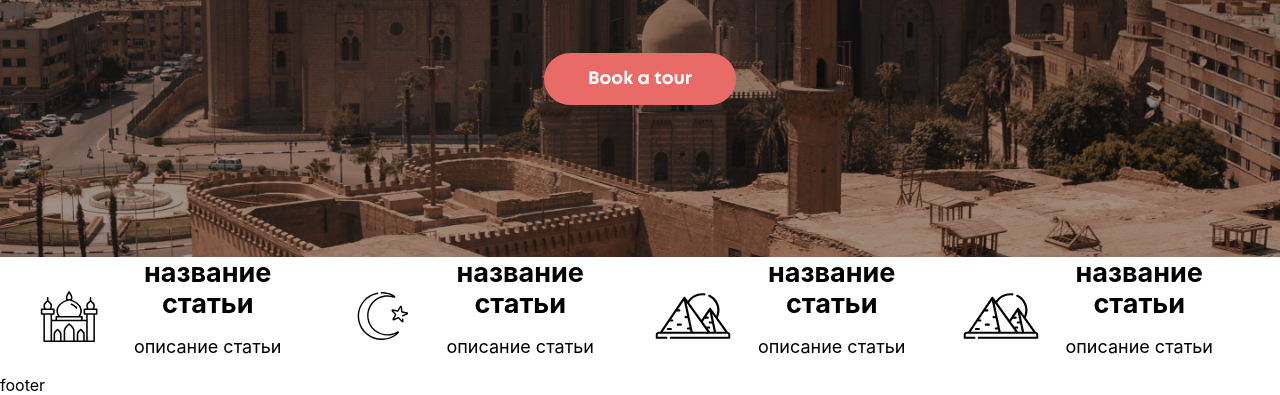
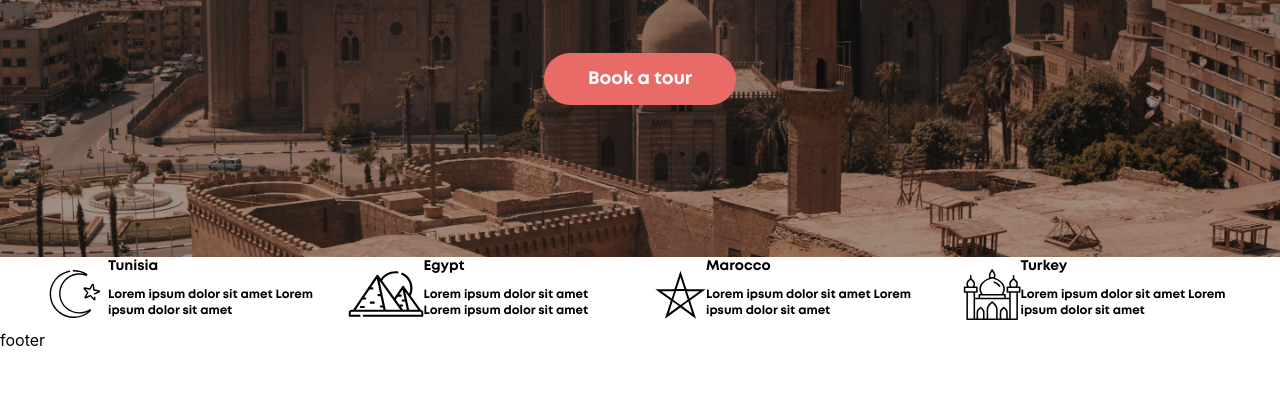
Before and after one commit to Armen-Kazarov/www-miaterra, a website: page src/index.html in a window 1280 px wide. Shown: the part 543-938 px from the top of the page. After the commit the page ends 893 px from the top, so only its background shows below. Drawn offline with nearby package versions, Linux system fonts and the light colour scheme; files that its build step writes are made by us from their sources; files whose address does not match are found by name.

Commit message:
add some style to swiper

```diff
--- a/gulp/version.json
+++ b/gulp/version.json
@@ -1,3 +1,3 @@
 {
-    "main": "20230122222145"
+    "main": "20230221180450"
 }
--- a/src/html/someInfoCountry.html
+++ b/src/html/someInfoCountry.html
@@ -5,30 +5,15 @@
         <div class="swiper-slide">
           <img
             class="swiper-slide__image"
-            src="./img/icons/castle.svg"
-            alt="image"
-          />
-          <div class="slide-text">
-            <h2 class="slide-text__article-title">
-              название статьи
-            </h2>
-            <p class="slide-text__article-description">
-              описание статьи
-            </p>
-          </div>
-        </div>
-        <div class="swiper-slide">
-          <img
-            class="swiper-slide__image"
             src="./img/icons/moon.svg"
             alt="image"
           />
           <div class="slide-text">
-            <h2 class="slide-text__article-title">
-              название статьи
+            <h2 class="slide-text__title">
+              tunisia
             </h2>
-            <p class="slide-text__article-description">
-              описание статьи
+            <p class="slide-text__country-description">
+              Lorem ipsum dolor sit amet Lorem ipsum dolor sit amet
             </p>
           </div>
         </div>
@@ -39,26 +24,41 @@
             alt="image"
           />
           <div class="slide-text">
-            <h2 class="slide-text__article-title">
-              название статьи
+            <h2 class="slide-text__title">
+              egypt
             </h2>
-            <p class="slide-text__article-description">
-              описание статьи
+            <p class="slide-text__country-description">
+              Lorem ipsum dolor sit amet Lorem ipsum dolor sit amet
             </p>
           </div>
         </div>
         <div class="swiper-slide">
           <img
             class="swiper-slide__image"
-            src="./img/icons/pyramids.svg"
+            src="./img/icons/star.svg"
             alt="image"
           />
           <div class="slide-text">
-            <h2 class="slide-text__article-title">
-              название статьи
+            <h2 class="slide-text__title">
+              marocco
             </h2>
-            <p class="slide-text__article-description">
-              описание статьи
+            <p class="slide-text__country-description">
+              Lorem ipsum dolor sit amet Lorem ipsum dolor sit amet
+            </p>
+          </div>
+        </div>
+        <div class="swiper-slide">
+          <img
+            class="swiper-slide__image"
+            src="./img/icons/castle.svg"
+            alt="image"
+          />
+          <div class="slide-text">
+            <h2 class="slide-text__title">
+              turkey
+            </h2>
+            <p class="slide-text__country-description">
+              Lorem ipsum dolor sit amet Lorem ipsum dolor sit amet
             </p>
           </div>
         </div>
--- a/src/scss/components/swiper.scss
+++ b/src/scss/components/swiper.scss
@@ -1,11 +1,30 @@
 .swiper {
   width: 100%;
+  margin-left: auto;
+  margin-right: auto;
  }
 
 .swiper-slide {
-      text-align: center;
-      font-size: 18px;
    background: #fff;
+
+   .slide-text {
+    &__title {
+      @include font(14px);
+      font-weight: 800;
+      line-height: 18px;
+
+      &::first-letter {
+        text-transform: uppercase;
+      }
+    }
+
+    &__country-description {
+      @include font(12px);
+      font-weight: 600;
+      line-height: 16px;
+    }
+   }
+
 
    /* Center slide text vertically */
    display: -webkit-box;
@@ -28,8 +47,3 @@
   // height: 100%;
   object-fit: cover;
 }
-
-    .swiper {
-      margin-left: auto;
-      margin-right: auto;
-    }
--- /dev/null
+++ b/src/scss/sections/someInfoCountry.scss
@@ -0,0 +1,3 @@
+.some-info-of-countrys {
+
+}
```
Also changed, not shown: dist/css/main.min.css, dist/index.html. Lines whose indentation alone changed are shown as unchanged.
